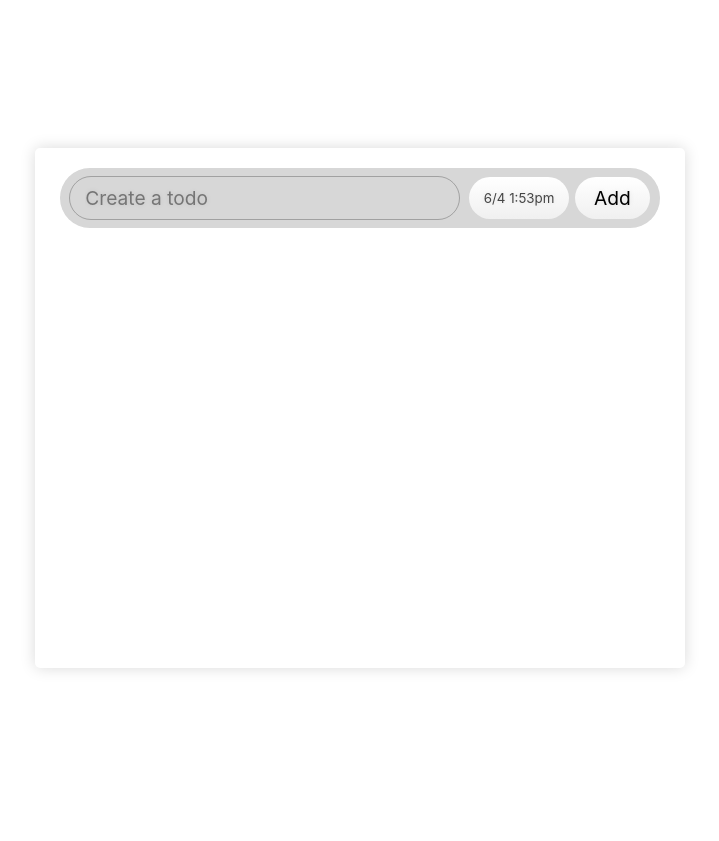
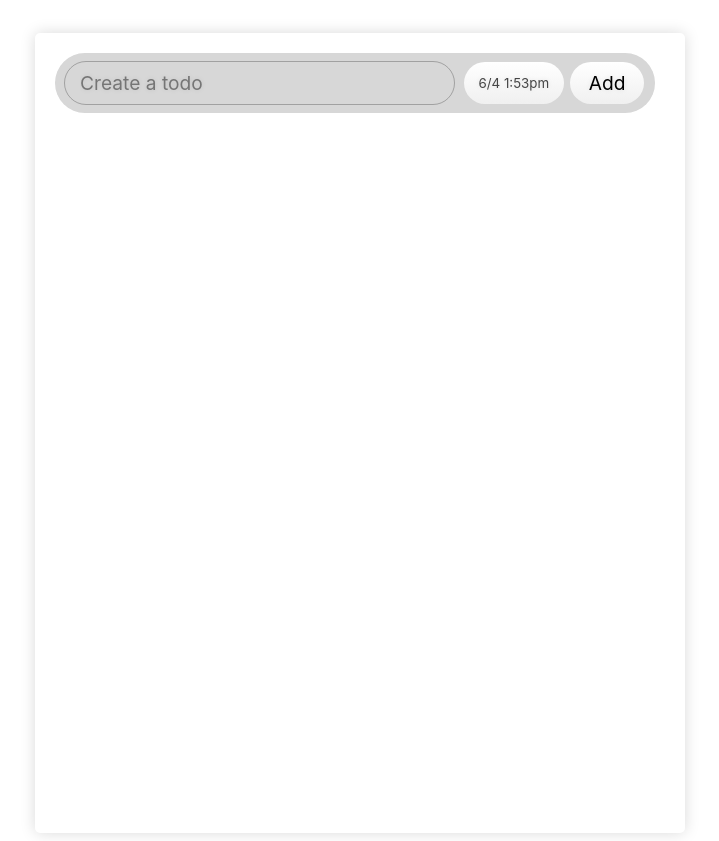
Before and after one commit to raglandconnor/personal-todo-app, a React (Vite) app: page / in a window 1280 px wide. Shown: the whole page, without its empty margins (280-999 px from the left). Before the commit the page ends 816 px from the top, so only its background shows below. Built offline with nearby package versions, Linux system fonts and the light colour scheme.

Commit message:
Fixed issues with todo overflow (Issue #3)

```diff
--- a/src/App.css
+++ b/src/App.css
@@ -1,15 +1,31 @@
 .todo {
   background-color: #fff;
-  height: 65vh;
   width: 650px;
+  height: 100vh;
   box-shadow: 0 0 15px rgba(0, 0, 0, 0.15);
   border-radius: 5px;
 }
 
 .todo--container {
+  height: 95%;
   padding: 20px;
+  display: flex;
+  flex-direction: column;
+  row-gap: 5px;
+  flex: 1;
+}
+
+.todo-items--container {
+  flex: 1;
+  overflow: auto;
   display: flex;
   flex-direction: column;
   align-items: center;
   row-gap: 10px;
+  scrollbar-width: none;
+  -ms-overflow-style: none;
 }
+
+.todo-items--container::-webkit-scrollbar {
+  display: none; /* Safari and Chrome */
+}
--- a/src/components/Todo.jsx
+++ b/src/components/Todo.jsx
@@ -30,11 +30,13 @@ function Todo() {
     <div className="todo">
       <div className="todo--container">
         <TodoForm todos={todos} setTodos={setTodos} />
-        <TodoItems
-          todos={todos}
-          handleRemove={removeTodoItem}
-          handleSubmitEdit={handleSubmitEdit}
-        />
+        <div className="todo-items--container">
+          <TodoItems
+            todos={todos}
+            handleRemove={removeTodoItem}
+            handleSubmitEdit={handleSubmitEdit}
+          />
+        </div>
       </div>
     </div>
   );
--- a/src/components/TodoItem/TodoItems.css
+++ b/src/components/TodoItem/TodoItems.css
@@ -8,6 +8,7 @@
   align-items: center;
   justify-content: space-between;
   padding: 0 20px;
+  flex: 0 0 auto;
 }
 
 .todo-text {
--- a/src/index.css
+++ b/src/index.css
@@ -17,7 +17,8 @@ body {
   display: flex;
   align-items: center;
   justify-content: center;
-  height: 100vh;
+  padding-top: 25px;
+  overflow: hidden;
 }
 
 @media (prefers-color-scheme: light) {
```
